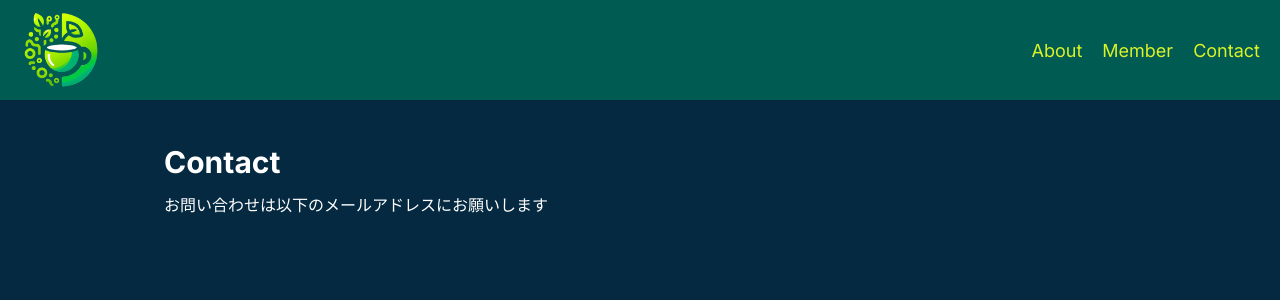
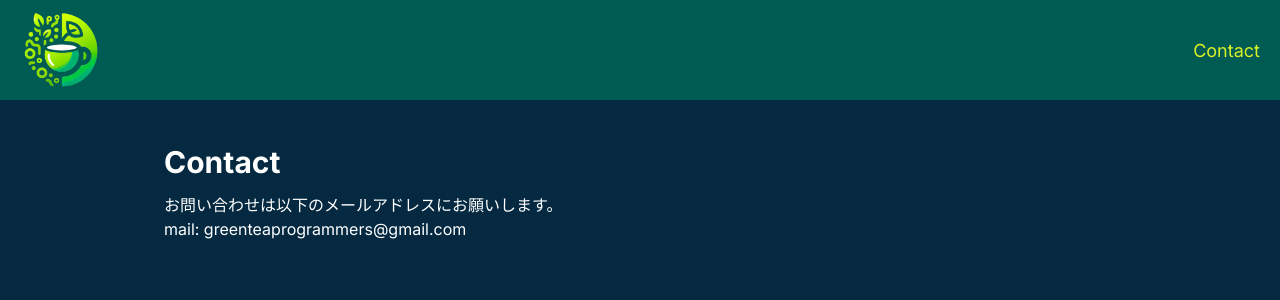
Before and after one commit to GreenTeaProgrammers/greenteaProgrammersPortfolio, a Next.js app: page /contact in a window 1280 px wide. Shown: the top 300 px of the page. Built offline with nearby package versions, Linux system fonts and the light colour scheme.

Commit message:
content: contact pageにメールアドレスを追加

```diff
--- a/src/app/contact/page.tsx
+++ b/src/app/contact/page.tsx
@@ -1,5 +1,5 @@
-import React from 'react';
-import ContactPage from '@/pages/Contact';
+import React from "react";
+import ContactPage from "@/pages/Contact";
 
 export default function Contact() {
   return <ContactPage />;
--- a/src/components/molecules/headerLinksContainer.tsx
+++ b/src/components/molecules/headerLinksContainer.tsx
@@ -4,8 +4,8 @@ import HeaderLink from "../atoms/headerLink";
 const HeaderLinks: React.FC = () => {
   return (
     <HStack spacing={5} marginRight={5}>
-      <HeaderLink text="About" color="#DBF227" href="/about" />
-      <HeaderLink text="Member" color="#DBF227" href="/member" />
+      {/* <HeaderLink text="About" color="#DBF227" href="/about" />
+      <HeaderLink text="Member" color="#DBF227" href="/member" /> */}
       <HeaderLink text="Contact" color="#DBF227" href="/contact" />
     </HStack>
   );
--- a/src/pages/Contact.tsx
+++ b/src/pages/Contact.tsx
@@ -1,17 +1,18 @@
-import SectionTitle from '@/components/atoms/sectionTitle';
-import SectionContent from '@/components/molecules/sectionContent';
-import { VStack } from '@chakra-ui/layout';
-import React from 'react';
+import SectionTitle from "@/components/atoms/sectionTitle";
+import SectionContent from "@/components/molecules/sectionContent";
+import { VStack } from "@chakra-ui/layout";
+import React from "react";
 
 const ContactPage: React.FC = () => {
+  const content: string = `お問い合わせは以下のメールアドレスにお願いします。\nmail: greenteaprogrammers@gmail.com`;
   return (
     <VStack width="100%" p={5}>
       <VStack width="80%" p={5} align="left">
         <SectionTitle title="Contact" />
-                <SectionContent content="お問い合わせは以下のメールアドレスにお願いします" />
+        <SectionContent content={content} />
       </VStack>
     </VStack>
   );
-}
+};
 
 export default ContactPage;
```
Lines whose indentation alone changed are shown as unchanged.
